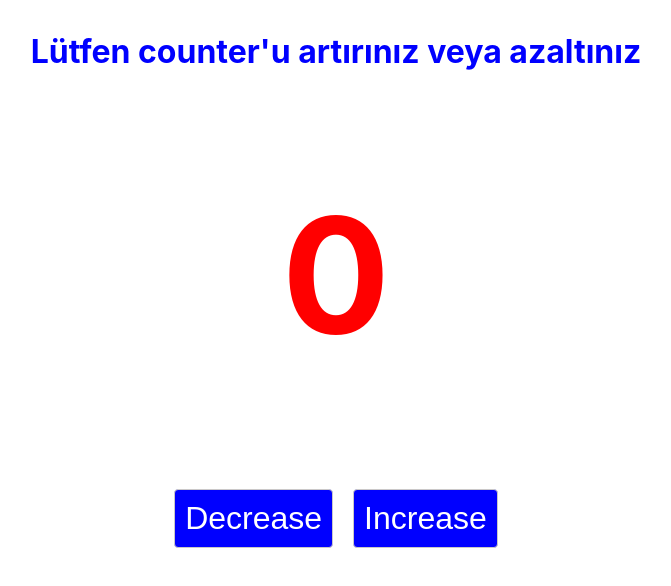
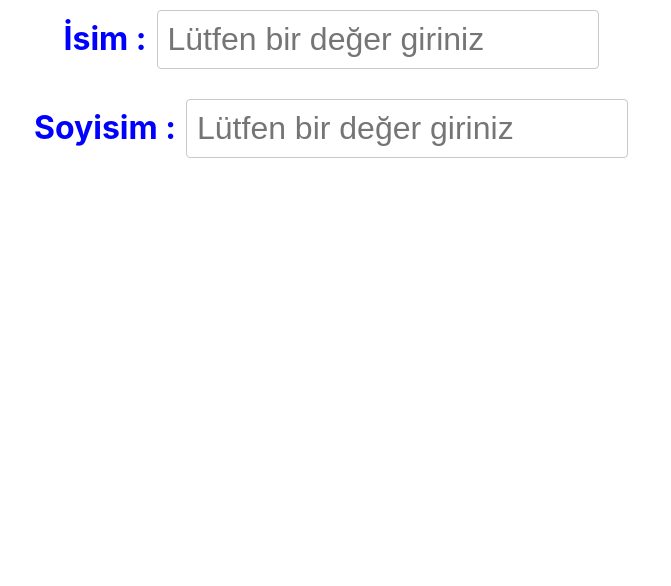
Before and after one commit to gundogdutekin/React-Learning, a React (Create React App) app: page / in a window 1280 px wide. Shown: the top 586 px of the page, without its empty margins (304-975 px from the left). Built offline with nearby package versions, Linux system fonts and the light colour scheme.

Commit message:
Definition of State for Input

```diff
--- /dev/null
+++ b/src/components/InputExample.js
@@ -0,0 +1,31 @@
+import {useState} from 'react'
+
+function InputExample() {
+    const [form, setForm] = useState({name:"",surname:""});
+    const OnInputValue=(e)=>{
+        if(e.target.id==="name"){
+            setForm({...form,name:e.target.value})
+        }else{
+            setForm({...form,surname:e.target.value})
+        }
+    }
+  return (
+    <div>
+
+        <div>
+            <label htmlFor="name">İsim :</label>
+            <input type="text" id="name" value={form.name} onChange={OnInputValue} placeholder="Lütfen bir değer giriniz"/>
+            <div className='display'>{form.name}</div>
+        </div>
+        <div>
+            <label htmlFor="surname">Soyisim :</label>
+            <input type="text" id="surname" value={form.surname} onChange={OnInputValue} placeholder="Lütfen bir değer giriniz"/>
+            <div className='display'>{form.surname}</div>
+        </div>
+
+
+    </div>
+  )
+}
+
+export default InputExample
--- a/src/index.css
+++ b/src/index.css
@@ -27,6 +27,10 @@ div h1{
 }
 div h3{
 
+  font-size: 10rem;
+  font-weight: bold;
+}
+div h6{
   font-size: 2rem;
   font-weight: bold;
 }
@@ -43,3 +47,27 @@ div h3{
 .btn:hover{
   background-color: rgb(136, 136, 225);
 }
+label  {
+  font-size: 2rem;
+  color: blue;
+  font-weight: bold;
+}
+input {
+  font-size: 2rem;
+  padding: 10px;
+  margin: 10px;
+  border: 1px solid rgb(202, 200, 200);
+  border-radius:4px;
+}
+input:focus{
+  outline: none;
+  border: 1px solid blue;
+}
+.display{
+  font-size: 2rem;
+  color: blue;
+  font-weight: bold;
+  margin: 10px;
+  text-align: left;
+  margin-left: 153px;
+}
--- a/src/index.js
+++ b/src/index.js
@@ -2,13 +2,14 @@ import React from 'react';
 import ReactDOM from 'react-dom/client';
 import './index.css';
 //import App from './App';
-import Counter from "./components/Counter";
+//import Counter from "./components/Counter";
+import InputExample from "./components/InputExample";
 import reportWebVitals from './reportWebVitals';
 
 const root = ReactDOM.createRoot(document.getElementById('root'));
 root.render(
   <React.StrictMode>
-    <Counter  />
+  <InputExample/>
   </React.StrictMode>
 );
 
```
